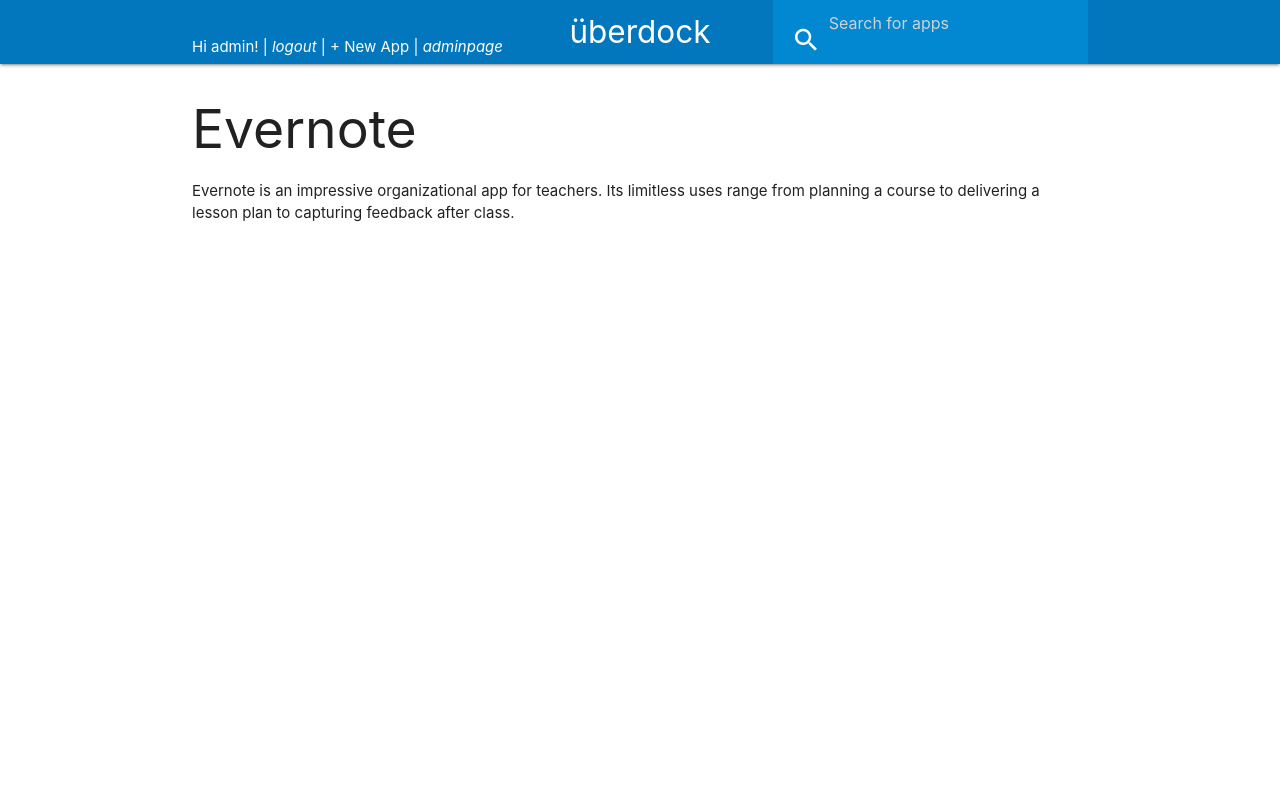
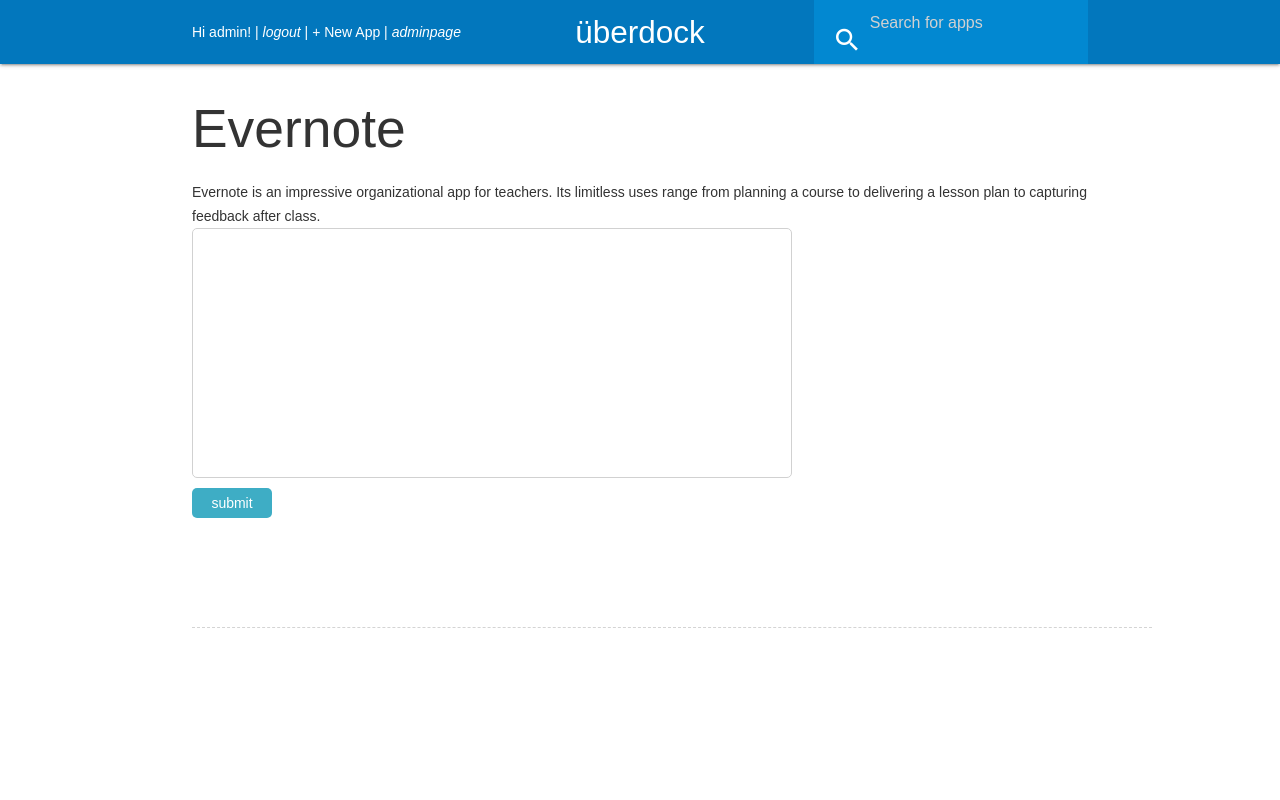
Before and after one commit to NeedWolf/-berDock, a Django app: page /home/post/3/ in a window 1280 px wide. Run offline with Django 3.2, Linux system fonts and the light colour scheme; a user stored in the database is signed in; data comes from the database, SQL or seed files in the repository; both versions use the stored data as it was after the commit.

Commit message:
comments

```diff
--- a/home/templates/post_detail.html
+++ b/home/templates/post_detail.html
@@ -4,5 +4,172 @@
 <div class="app-entry">
     <h2>{{ object.title }}</h2>
     <p>{{ object.blurb }}</p>
+    {% if user.is_authenticated %}
+ <body>
+ <div id="content">
+              <div id="post">
+                  <div>
+                  <textarea class="transition"></textarea>
+                      </div>
+                  <input id="postBt" type="button"
+                         style="border:none; background-color:#3EADC5;
+                         color:white;border-radius:5px; width:80px; height:30px;"
+                         value="submit"/>
+             </div>
+             <div id="comment"></div>
+              </div>
+ </body>
+    {% endif %}
 </div>
+         <script type="text/javascript">
+             var named;
+             function delete1(id)
+             {
+                 localStorage.removeItem(id);
+                 this.Storage.writeData();
+             }
+          var Storage =
+          {
+              saveData:function()
+              {
+
+                      var data = document.querySelector("#post textarea");
+                  if(data.value != "")
+                  {
+                      var time = new Date().getTime() + Math.random() * 5;
+                      if (named) {
+                          localStorage.setItem(time, data.value + "|" + named + "|" + this.getDateTime());
+                      }
+                      else
+                      {
+                          localStorage.setItem(time, data.value + "|" + "" + "|" + this.getDateTime());
+                      }
+
+                      data.value = "";
+                      this.writeData();
+                  }
+                  else
+                  {
+                      alert("Write your Review！");
+                 }
+              },
+
+              writeData:function()
+              {
+                 var dataHtml = "", data = "";
+                  for(var i = localStorage.length-1; i >= 0; i--)
+                  {
+                      data = localStorage.getItem(localStorage.key(i)).split("|");
+
+                          //dataHtml += "<p><span class=\"msg\">" + data[0] + "</span><span class=\"datetime\">" + data[1] + "</span><span>" + data[2]+"</span></p>";
+                      dataHtml += "<span style=>" + data[1] + "<span style=\"float:right\">" + data[2] +
+                          "</span><p><span class=\"msg\">" + data[0] +
+                          "<input style=\"float:right;border:none;border-radius:5px;\" " +"</span></p>";
+                  }
+                  document.getElementById("comment").innerHTML = dataHtml;
+              },
+
+              clearData:function()//清空数据
+              {
+                  if(localStorage.length > 0)
+                  {
+                      if(window.confirm("empty？"))
+                      {
+                          localStorage.clear();
+                          this.writeData();
+                      }
+                  }
+                  else
+                 {
+                     alert("it is empty！");
+                  }
+              },
+              getDateTime:function()
+              {
+                  var isZero = function(num)
+                  {
+                      if(num < 10)
+                     {
+                          num = "0" + num;
+                      }
+                      return num;
+                  }
+                  var d = new Date();
+                  return d.getFullYear() + "-" + isZero(d.getMonth() + 1) + "-" + isZero(d.getDate()) + " "
+                      + isZero(d.getHours()) + ":" + isZero(d.getMinutes()) + ":" + isZero(d.getSeconds());
+              }
+          }
+          window.onload = function()
+          {
+              Storage.writeData();
+              document.getElementById("postBt").onclick = function(){Storage.saveData();}
+              document.getElementById("clearBt").onclick = function(){Storage.clearData();}
+          }
+          </script>
+ <html>
+       <head>
+           <meta charset="UTF-8">
+           <meta charset="gb2312">
+           <title>Application Review</title>
+           <style type="text/css">
+           *{
+                margin:0;
+                padding:0;
+           }
+           body,input{
+               font-size:14px;
+               line-height:24px;
+               color:#333;
+               font-family:Microsoft yahei, Song, Arial, Helvetica, Tahoma, Geneva;
+           }
+           #content #post,#comment p{zoom:1;}
+          #content{
+              margin:0 auto;
+              width:960px;
+              overflow:hidden;
+          }
+          #content #post{
+              margin-bottom:15px;
+              padding-bottom:15px;
+              border-bottom:1px #d4d4d4 dashed;
+              height: 400px;
+          }
+          #content #post textarea{
+              display:block;
+              margin-bottom:10px;
+              padding:5px; width:600px;
+              height:250px; border:1px #d1d1d1 solid;
+              border-radius:5px; resize:none;
+              outline:none;
+          }
+          #content #post textarea:hover{
+              border:1px #9bdf70 solid;
+              background:#f0fbeb;
+          }
+               #comment p{
+              margin-bottom:10px;
+              padding:10px;
+              border-radius:5px;
+          }
+                #comment p:nth-child(odd){
+             border:1px solid #e3e197;
+             background:#ffd;
+          }
+          #comment p:nth-child(even){
+              border:1px solid #adcd3c;
+              background:#f2fddb;
+          }
+          /*#comment p span{display:inline; float:left;}*/
+          #comment p .right{
+              text-align:right;
+          }
+          #comment p .msg{width:738px;}
+          #comment p .datetime
+               width:200px;
+               color:#999;
+               text-align:right;
+          }
+           </style>
+      </head>
+ </html>
 {% endblock %}
--- a/uberdock/settings.py
+++ b/uberdock/settings.py
@@ -39,7 +39,10 @@ INSTALLED_APPS = [
     'django.contrib.sessions',
     'django.contrib.messages',
     'django.contrib.staticfiles',
+    'django_comments',
+    'django.contrib.sites',
 ]
+SITE_ID = 1
 
 MIDDLEWARE = [
     'django.middleware.security.SecurityMiddleware',
--- a/uberdock/urls.py
+++ b/uberdock/urls.py
@@ -21,5 +21,6 @@ urlpatterns = [
     path('accounts/', include('django.contrib.auth.urls')),
     path('accounts/', include('accounts.urls')),
     path('home/', include('home.urls')),
+    path(r'^comments/', include('django_comments.urls')),
 
 ]
```
Also changed, not shown: db.sqlite3.
